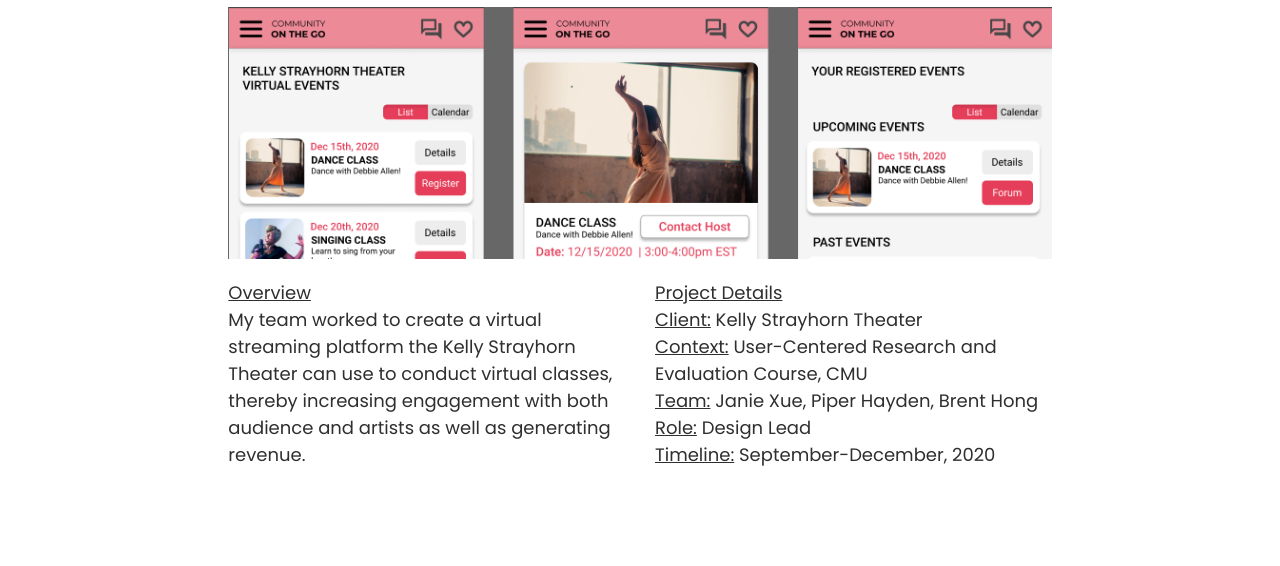
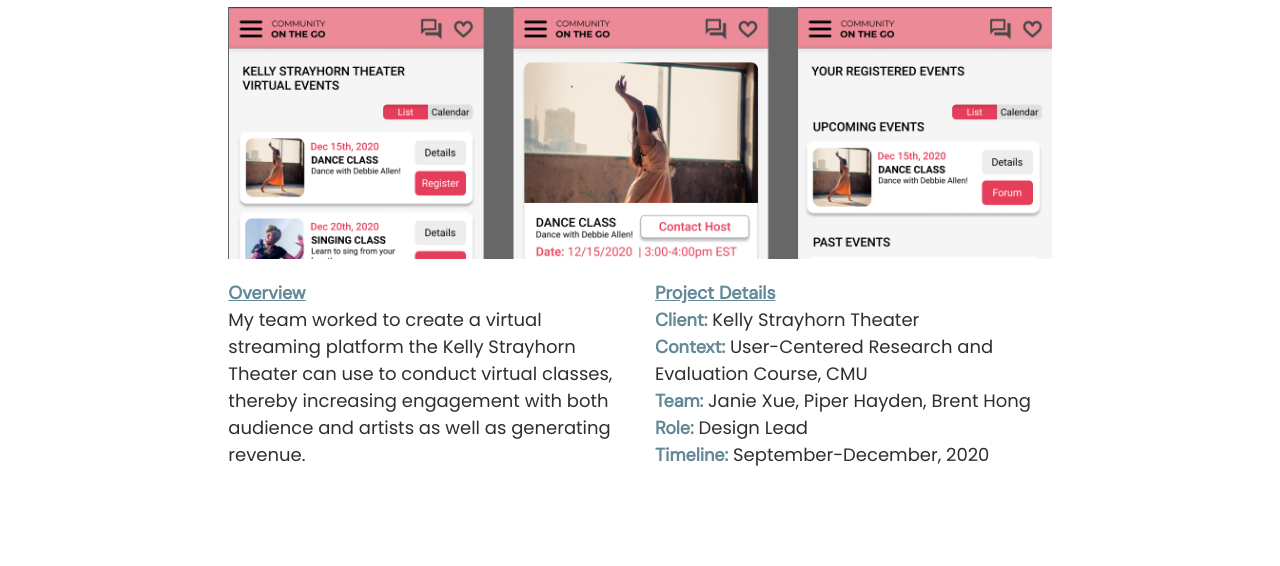
Before and after one commit to lslaton/puiHW8, a plain HTML site: page kst.html in a window 1280 px wide. Shown: the part 232-798 px from the top of the page. Drawn offline with nearby package versions, Linux system fonts and the light colour scheme.

Commit message:
Fixed formatting of overview sections

```diff
--- a/kst.html
+++ b/kst.html
@@ -88,7 +88,7 @@
 
                 <!-- Overview -->
                 <div class="col-lg-4 col-md-6 col-xs-12 overview">
-                    <p class="text"><span class="overview-titles">Overview</span><br>
+                    <p class="text"><span class="overview-sections overview-titles">Overview</span><br>
                         My team worked to create a virtual streaming platform the Kelly Strayhorn Theater can use to
                         conduct virtual classes, thereby increasing engagement with both audience and artists as well
                         as generating revenue.
@@ -97,12 +97,13 @@
 
                 <!-- Project Description -->
                 <div class="col-lg-4 col-md-6 col-xs-12 overview">
-                    <p class="text"><span class="overview-titles">Project Details</span><br>
-                        <span class="overview-titles">Client:</span> Kelly Strayhorn Theater<br>
-                        <span class="overview-titles">Context:</span> User-Centered Research and Evaluation Course, CMU<br>
-                        <span class="overview-titles">Team:</span> Janie Xue, Piper Hayden, Brent Hong<br>
-                        <span class="overview-titles">Role:</span> Design Lead<br>
-                        <span class="overview-titles">Timeline:</span> September-December, 2020<br>
+                    <p class="text"><span class="overview-sections overview-titles">Project Details</span><br>
+                        <span class="overview-sections">Client:</span> Kelly Strayhorn Theater<br>
+                        <span class="overview-sections">Context:</span> User-Centered Research and Evaluation Course,
+                            CMU<br>
+                        <span class="overview-sections">Team:</span> Janie Xue, Piper Hayden, Brent Hong<br>
+                        <span class="overview-sections">Role:</span> Design Lead<br>
+                        <span class="overview-sections">Timeline:</span> September-December, 2020<br>
                     </p>
                 </div>
 
```
Also changed, not shown: ixdp1.html (+5 -5 lines), ixdp3.html (+5 -5 lines), pd.html (+6 -6 lines), pui.html (+0 -3 lines).
